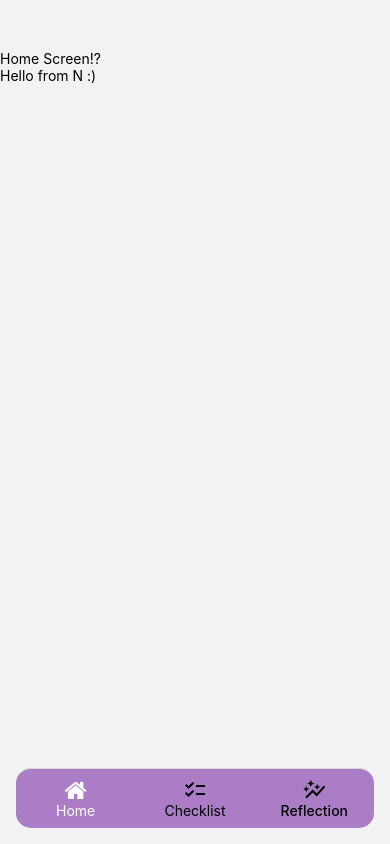
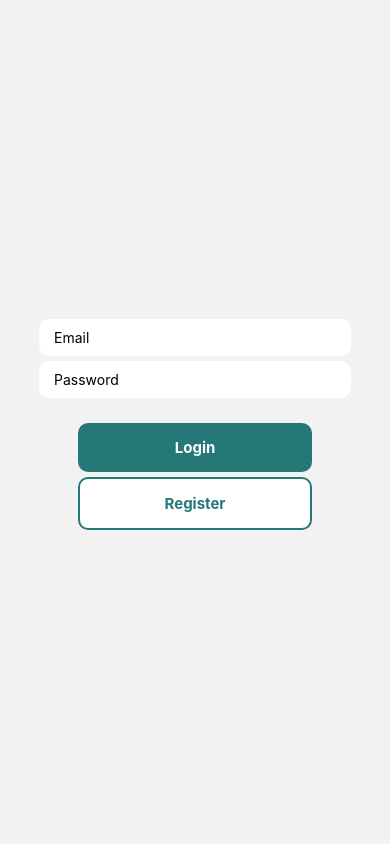
Before and after one commit to GeorgiaTsoukala/CheckIt, a React Native app: screen / in a window 390 px wide. Built offline with nearby package versions, Linux system fonts and the light colour scheme; no server answers.

Commit message:
default state

```diff
--- a/App.js
+++ b/App.js
@@ -15,7 +15,7 @@ export default function App() {
   return (
     <NavigationContainer>
       <Stack.Navigator screenOptions={{ headerShown: false }}>
-        {/* <Stack.Screen options={{ headerShown: false }} name="Login" component={LoginScreen} /> */}
+        <Stack.Screen options={{ headerShown: false }} name="Login" component={LoginScreen} />
         <Stack.Screen name="BottomNavigation" component={BottomNavigation}/>
         {/* <Stack.Screen name="Home" component={HomeScreen} />
         <Stack.Screen name="Checklist" component={ChecklistScreen} />
```
